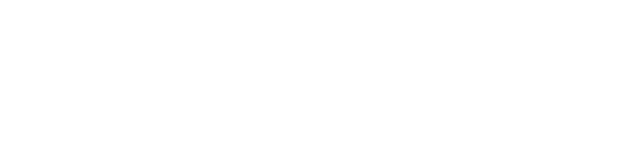
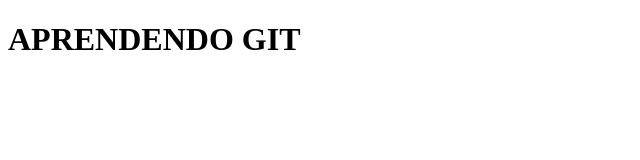
Before and after one commit to lukkhenrique/testeGit, a plain HTML site: page index.html in a window 1280 px wide. Shown: the whole page, without its empty margins (0-640 px from the left). Drawn offline with Linux system fonts and the light colour scheme.

Commit message:
meu primeiro commit

```diff
--- a/index.html
+++ b/index.html
@@ -5,5 +5,7 @@
     <meta name="viewport" content="width=device-width, initial-scale=1.0" />
     <title>Teste Git</title>
   </head>
-  <body></body>
+  <body>
+    <h1>APRENDENDO GIT</h1>
+  </body>
 </html>
```
